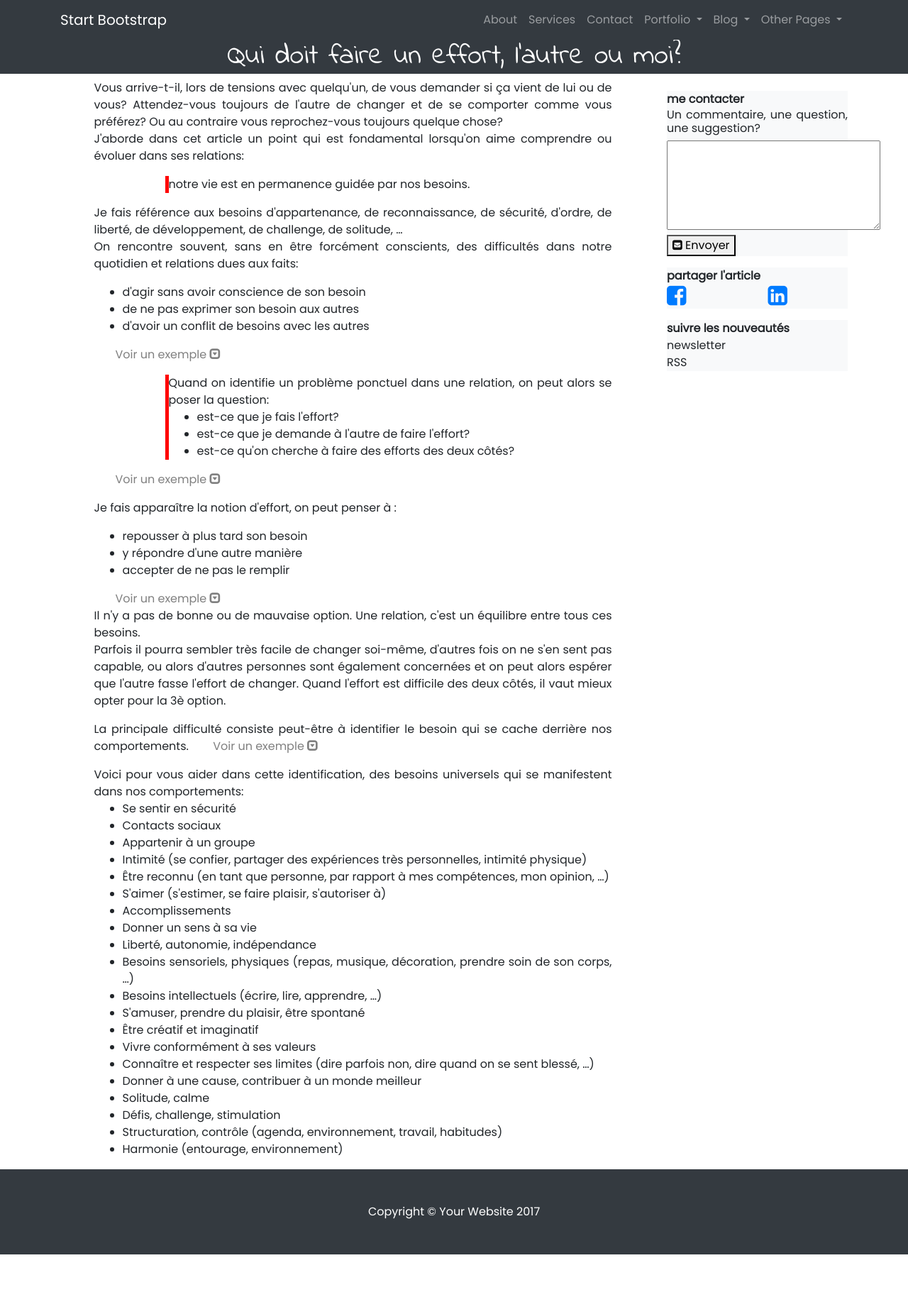
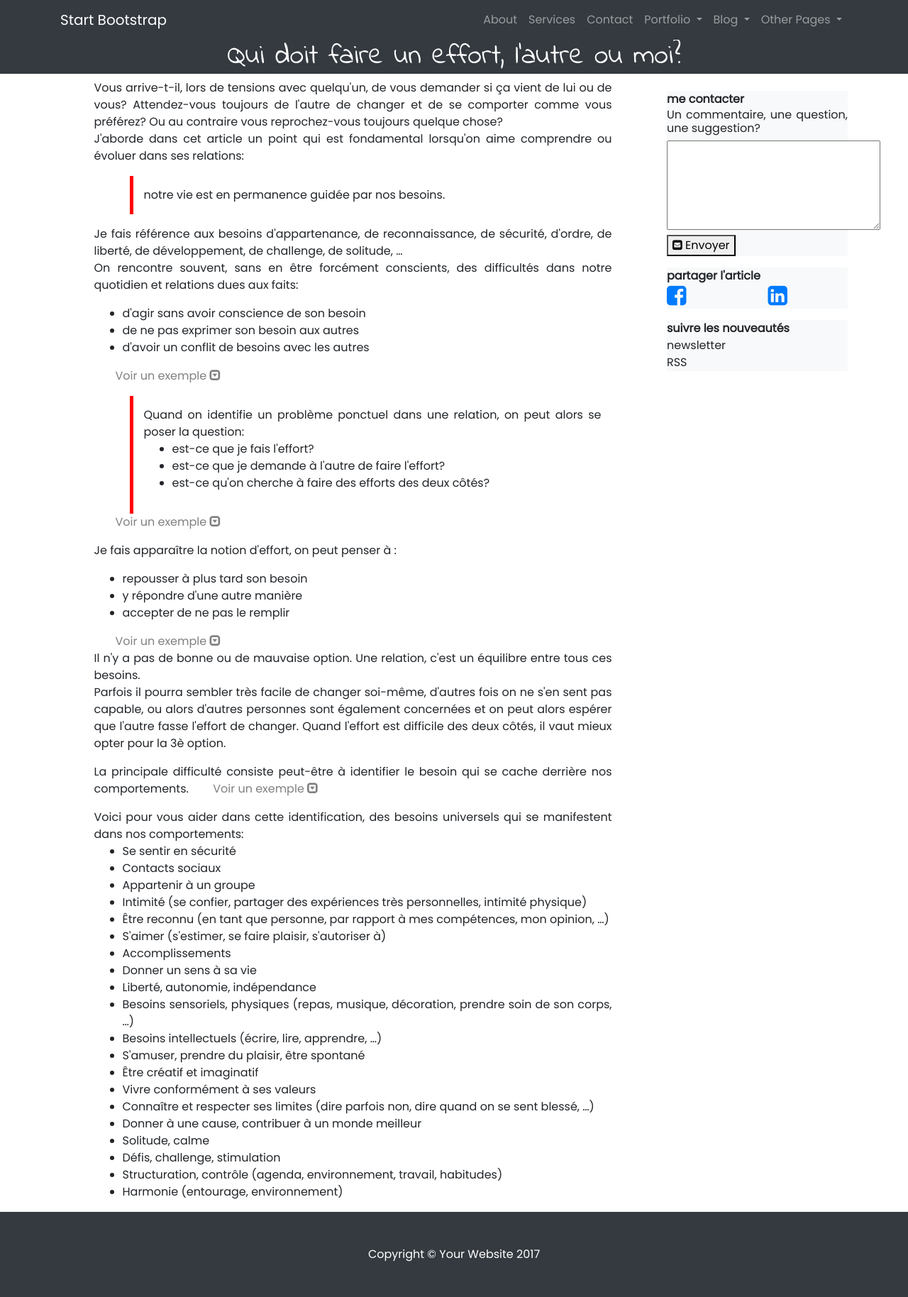
Before and after one commit to OrgaEvolutions/Nathoup.github.io, a Jekyll site: the page built from articles/besoins.html, in a window 1280 px wide. Shown: the whole page at 71% size. Built offline with Jekyll 4.4.1, drawn with Linux system fonts in a browser that asks for light colours; nearby versions of some CDN libraries; some web fonts are replaced; before the commit the page ends 1768 px from its top, so only the background shows below that.

Commit message:
Update article_layout.html

```diff
--- a/_includes/article_layout.html
+++ b/_includes/article_layout.html
@@ -6,7 +6,7 @@
 
   {% when 'passage_important' %}
     <!--<div class='alert alert-primary' role='alert'>-->
-      <div style="border-left: thick solid #ff0000;margin-left : 100px">
+      <div style="border-left: thick solid #ff0000;margin-left : 50px;padding: 15px" class="strong">
 
   {% when 'fin_passage_important' %}
     </div>
```
